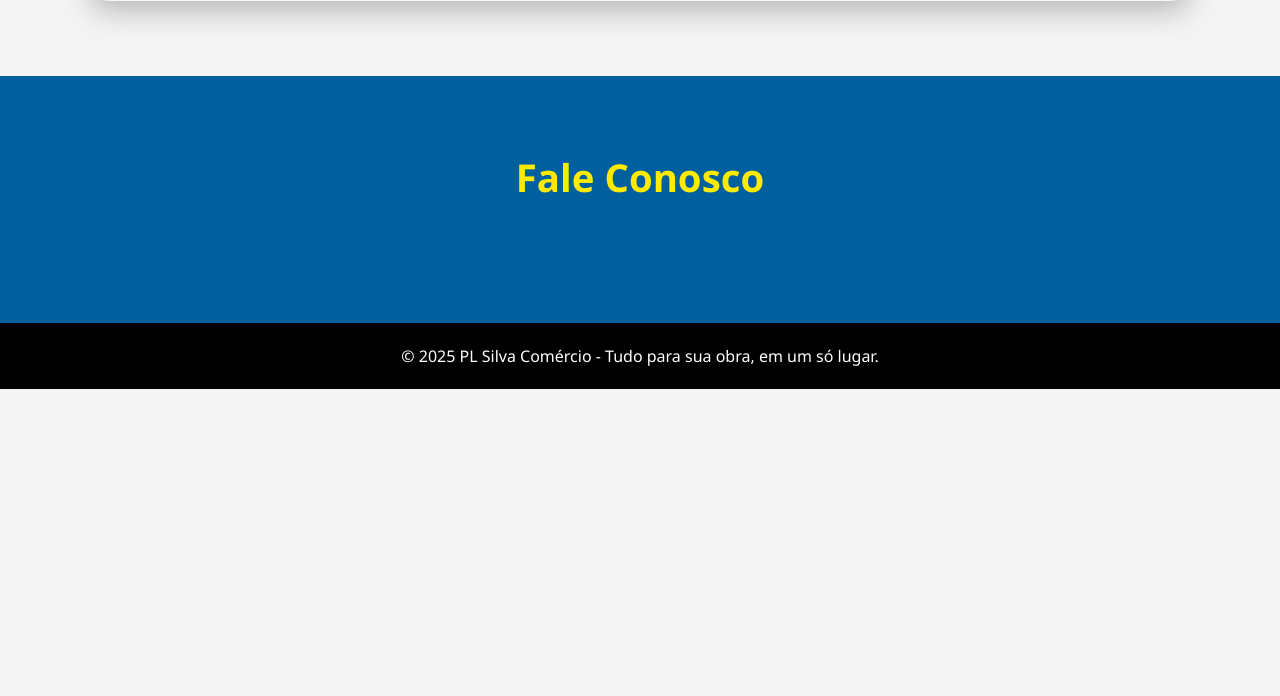
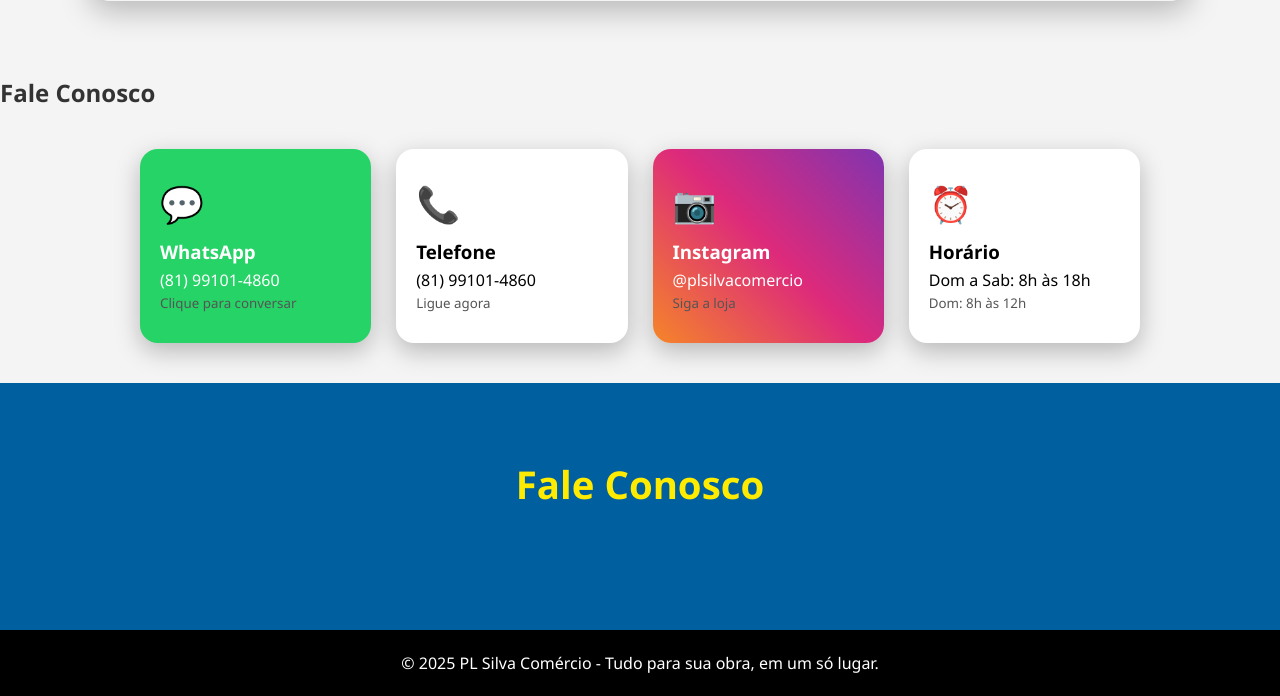
Before and after one commit to icds991050046-lab/ARMAZEMPLSILVA, a plain HTML site: page index.html in a window 1280 px wide. Shown: the part 1881-2577 px from the top of the page. Before the commit the page ends 2270 px from the top, so only its background shows below. Drawn offline with Linux system fonts and the light colour scheme.

Commit message:
Update index.html

```diff
--- a/index.html
+++ b/index.html
@@ -318,6 +318,38 @@ footer{
             loading="lazy">
         </iframe>
     </div>
+</section><class="contact" id="contato">
+    <h2>Fale Conosco</h2>
+
+    <div class="contact-grid">
+        <a href="https://wa.me/5581991014860" target="_blank" class="contact-card whatsapp-card">
+            <span>💬</span>
+            <h3>WhatsApp</h3>
+            <p>(81) 99101-4860</p>
+            <small>Clique para conversar</small>
+        </a>
+
+        <a href="tel:+5581991014860" class="contact-card">
+            <span>📞</span>
+            <h3>Telefone</h3>
+            <p>(81) 99101-4860</p>
+            <small>Ligue agora</small>
+        </a>
+
+        <a href="#" class="contact-card instagram-card">
+            <span>📷</span>
+            <h3>Instagram</h3>
+            <p>@plsilvacomercio</p>
+            <small>Siga a loja</small>
+        </a>
+
+        <div class="contact-card">
+            <span>⏰</span>
+            <h3>Horário</h3>
+            <p>Dom a Sab: 8h às 18h</p>
+            <small>Dom: 8h às 12h</small>
+        </div>
+    </div>
 </section>
 
 <section class="contact" id="contato">
```
